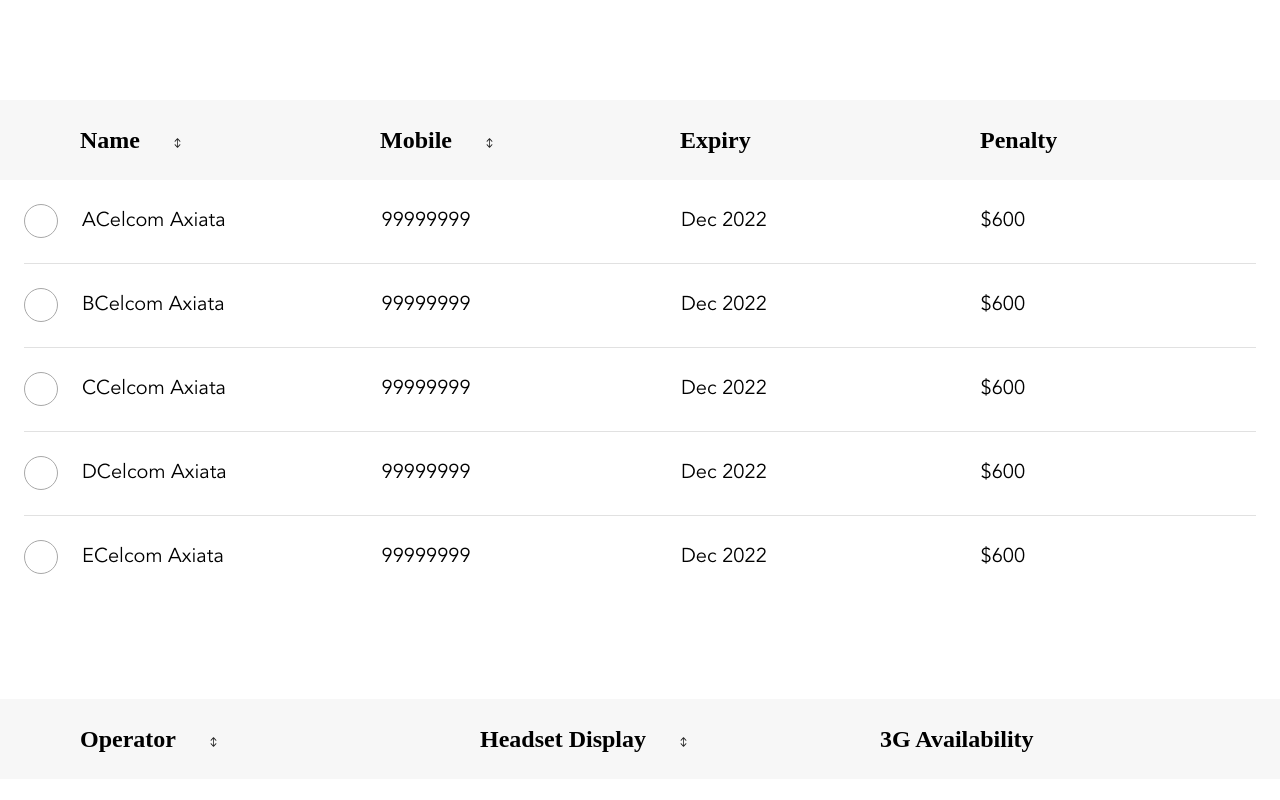
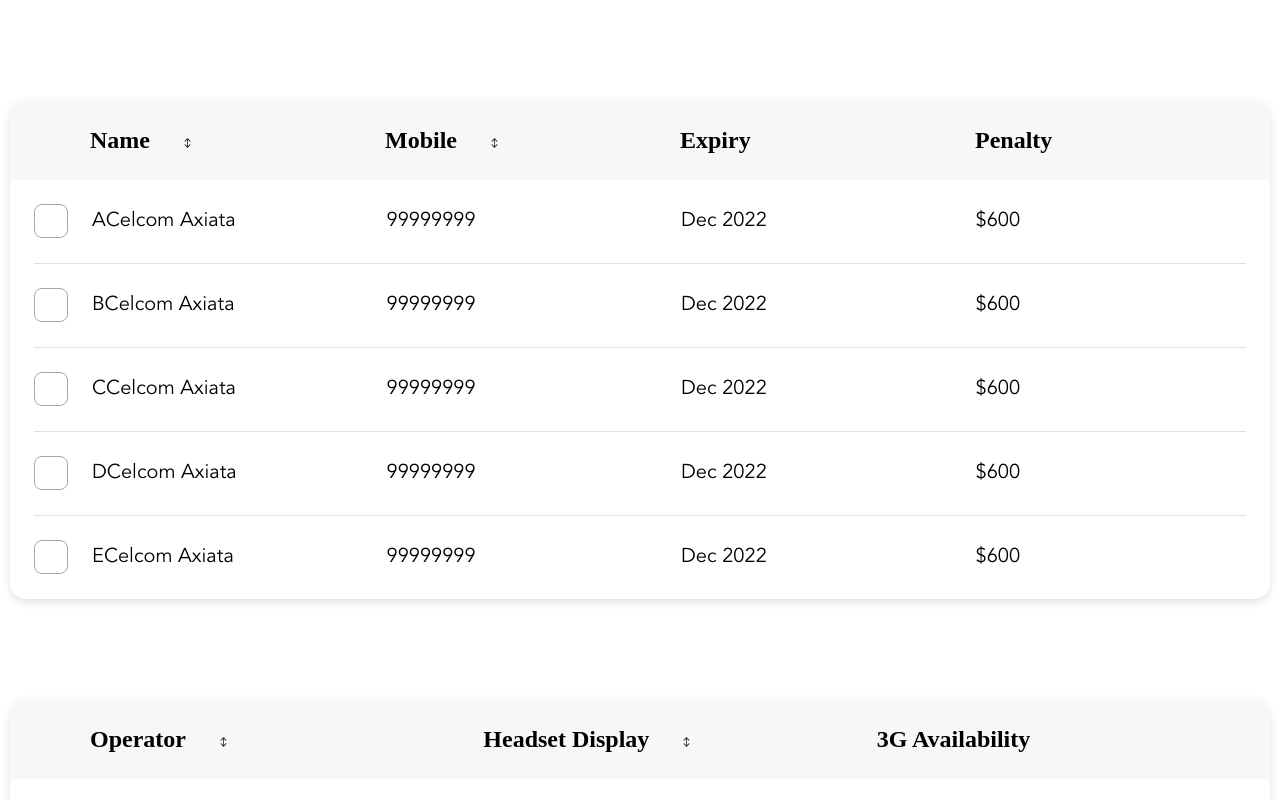
Before and after one commit to rajmohang111/ui_table, a React (Create React App) app: page / in a window 1280 px wide. Shown: the top 800 px of the page. Built offline with nearby package versions, Linux system fonts and the light colour scheme; a web font is replaced by a local one.

Commit message:
border added

```diff
--- a/src/App.css
+++ b/src/App.css
@@ -1,5 +1,7 @@
 .App {
   text-align: center;
+  margin-left: 10px;
+  margin-right: 10px;
 }
 
 @media (prefers-reduced-motion: no-preference) {
--- a/src/App.js
+++ b/src/App.js
@@ -3,7 +3,7 @@
 
 function App() {
   const config = { selection: "radio" };
-  const config2 = { selection: "radio", mobileLayout: "card" };
+  const config2 = { selection: "checkbox", mobileLayout: "card" };
   const config3 = { selection: null, layout: "" };
 
   const data = [
--- a/src/UIComponents/Checkbox/Checkbox.js
+++ b/src/UIComponents/Checkbox/Checkbox.js
@@ -40,7 +40,7 @@
   };
 
   return (
-    <div className={props.index === -1 ? "icon" : "iconCell"}>
+    <div className={props.index === -1 ? `icon ${props.tblData.length - 1 === props.index && "noDivider"}` : `iconCell ${props.tblData.length - 1 === props.index && "noDivider"}`}>
       <div
         className={
           props.data?.isSelected
--- a/src/UIComponents/table/Header/Header.css
+++ b/src/UIComponents/table/Header/Header.css
@@ -11,6 +11,7 @@
   padding: 24px;
   padding-right: 48px;
   text-align: left;
+  border-top-right-radius: 16px;
 }
 
 .col {
@@ -31,6 +32,11 @@
   background: #f7f7f7;
   padding: 24px;
   width: 8px;
+  border-top-left-radius: 16px;
+}
+
+.border-radius{
+  border-top-left-radius: 16px;
 }
 
 @media only screen and (max-width: 700px) {
@@ -81,6 +87,7 @@
     padding-top: 8px;
     padding-bottom: 8px;
     text-align: left;
+    border-top-right-radius: 16px;
   }
 
   .last-col {
--- a/src/UIComponents/table/Header/Header.js
+++ b/src/UIComponents/table/Header/Header.js
@@ -28,7 +28,7 @@
   );
 
   return (
-    <header className="mainHeader">
+    <header>
       {props.config.selection && (
         <div className="noHeader">
           {window.screen.width < 700 &&
@@ -51,7 +51,7 @@
         labels.map((col, index) => (
           <div
             key={index}
-            className={props.labels.length - 1 === index ? "last-col" : "col"}
+            className={props.labels.length - 1 === index ? "last-col" : `col ${props.config.selection === null && index === 0 && "first-cell"}`}
           >
             {col.label}
             {window.screen.width > 700 &&
@@ -92,7 +92,7 @@
         labels.map((col, index) => (
           <div
             key={index}
-            className={props.labels.length - 1 === index ? "last-col" : "col"}
+            className={props.labels.length - 1 === index ? "last-col" : `col ${props.config.selection === null && index === 0 && "border-radius"}`}
           >
             {col.label}
             {window.screen.width > 700 &&
--- a/src/UIComponents/table/UITable.js
+++ b/src/UIComponents/table/UITable.js
@@ -48,7 +48,7 @@
   );
 
   return (
-    <section>
+    <section className="table-section">
       <Header
         labels={props.labels}
         config={props.config}
--- a/src/UIComponents/table/UItable.css
+++ b/src/UIComponents/table/UItable.css
@@ -37,6 +37,11 @@
   text-align: left;
   padding: 24px;
   padding-left: 0px;
+}
+
+.table-section {
+  border-radius: 16px;
+  box-shadow: 0px 3px 8px 0px #0000001F;
 }
 
 @media only screen and (max-width: 700px) {
```
